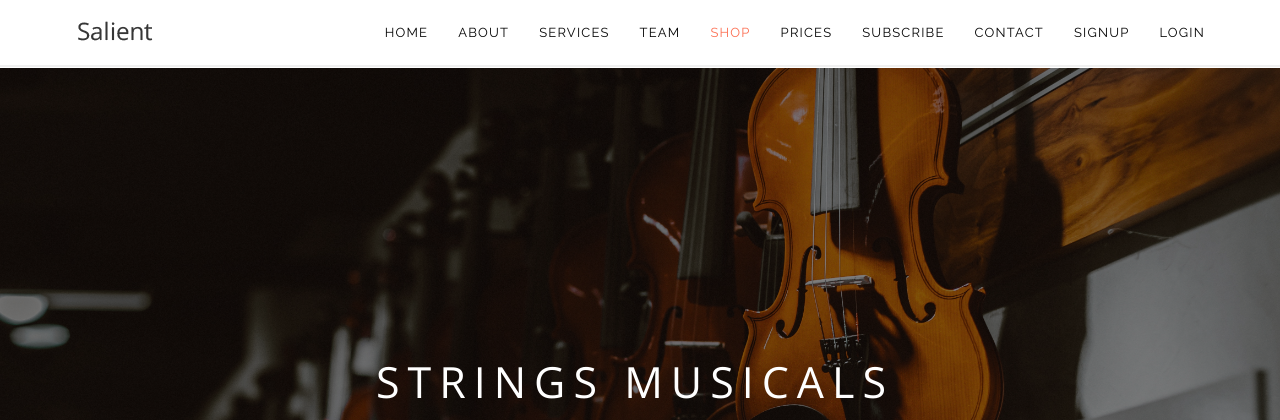
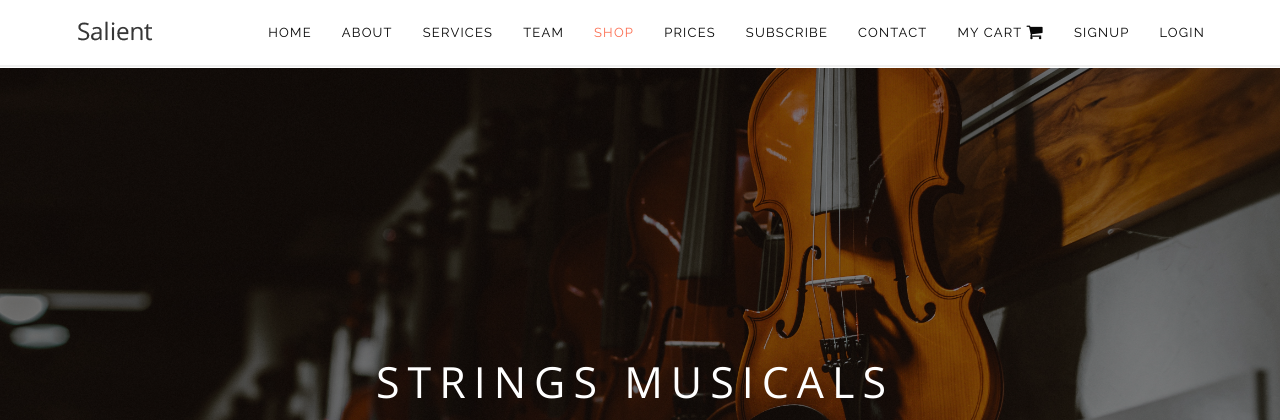
Before and after one commit to krishnabdev22/StringsMusicals, a Django app: page / in a window 1280 px wide. Shown: the top 420 px of the page. Run offline with Django 3.2, Linux system fonts and the light colour scheme; some libraries are stand-ins or nearby versions.

Commit message:
cart number in Navbar Done

```diff
--- a/core/template/base.html
+++ b/core/template/base.html
@@ -20,6 +20,9 @@
 
   <!-- Template CSS Style -->
   <link rel="stylesheet" href="{% static 'assets/css/style.css' %}">
+
+  <!-- Cart icon -->
+  <!-- <link rel="stylesheet" href="{% static 'assets/css/carticon.css' %}"> -->
 
 
 
@@ -58,11 +61,20 @@
             <li><a href="{% url 'website' %}#subscribe-section">Subscribe</a></li>
             <li><a href="{% url 'website' %}#contact-section">Contact</a></li>
             {% if request.session.customer %}
-            <li><a href="{% url 'cart' %}" target="_blank">Cart</a></li>
+            <li><a href="{% url 'cart' %}" target="_blank">Cart
+              <i class="fas fa fa-shopping-cart fa-lg"></i>
+              <span class="cart-basket d-flex align-items-center justify-content-center">
+                {{request.session.cart.keys|length}}
+              </span>
+
+            </a></li>
+
             <li><a href="{% url 'orders' %}" >Orders</a></li>
             <li><a href="{% url 'logout' %}">Logout</a></li>
             {% else %}
-            <!-- <li><a href="{% url 'cart' %}">Cart</a></li> -->
+            <li><a href="{% url 'cart' %}" target="_blank">My Cart
+              <i class="fas fa fa-shopping-cart fa-lg"></i>
+            </a></li>
             <li><a href="{% url 'signup' %}">SignUp</a></li>
             <li><a href="{% url 'login' %}">Login</a></li>
             {% endif %}
```
Also changed, not shown: core/template/index.html (+11 -5 lines), db.sqlite3.
